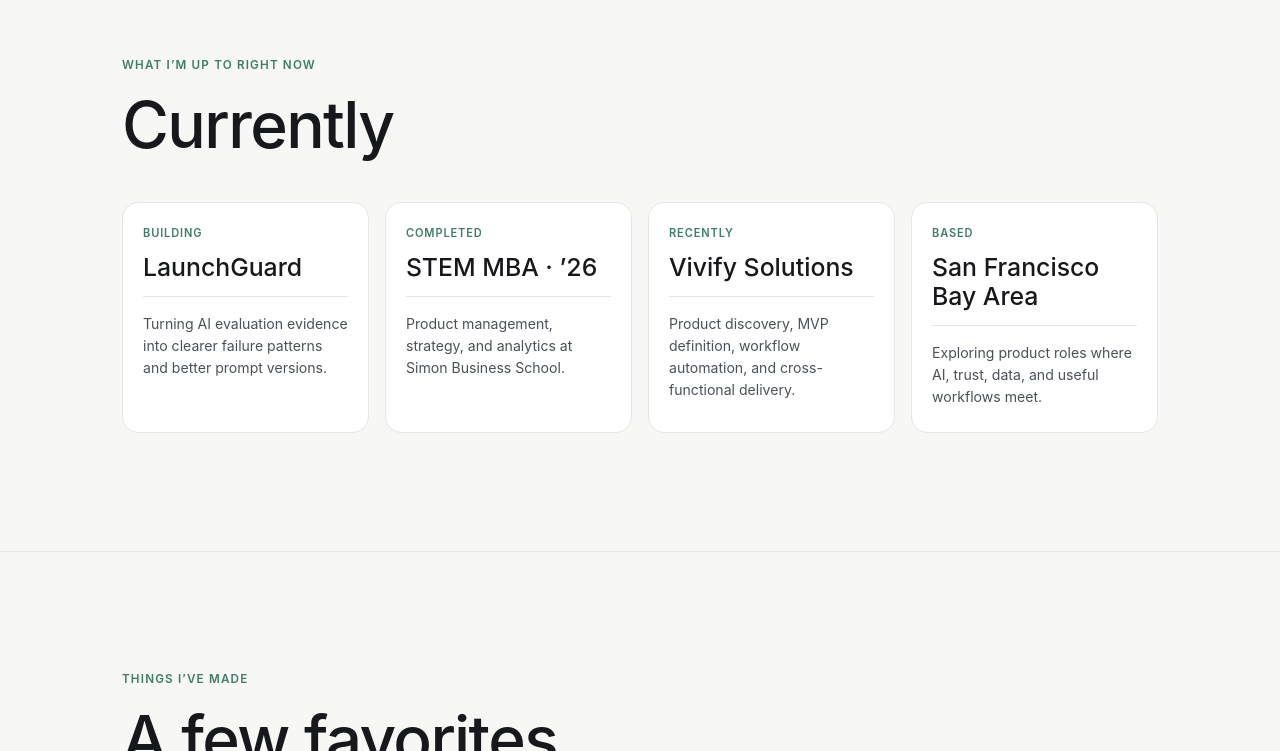
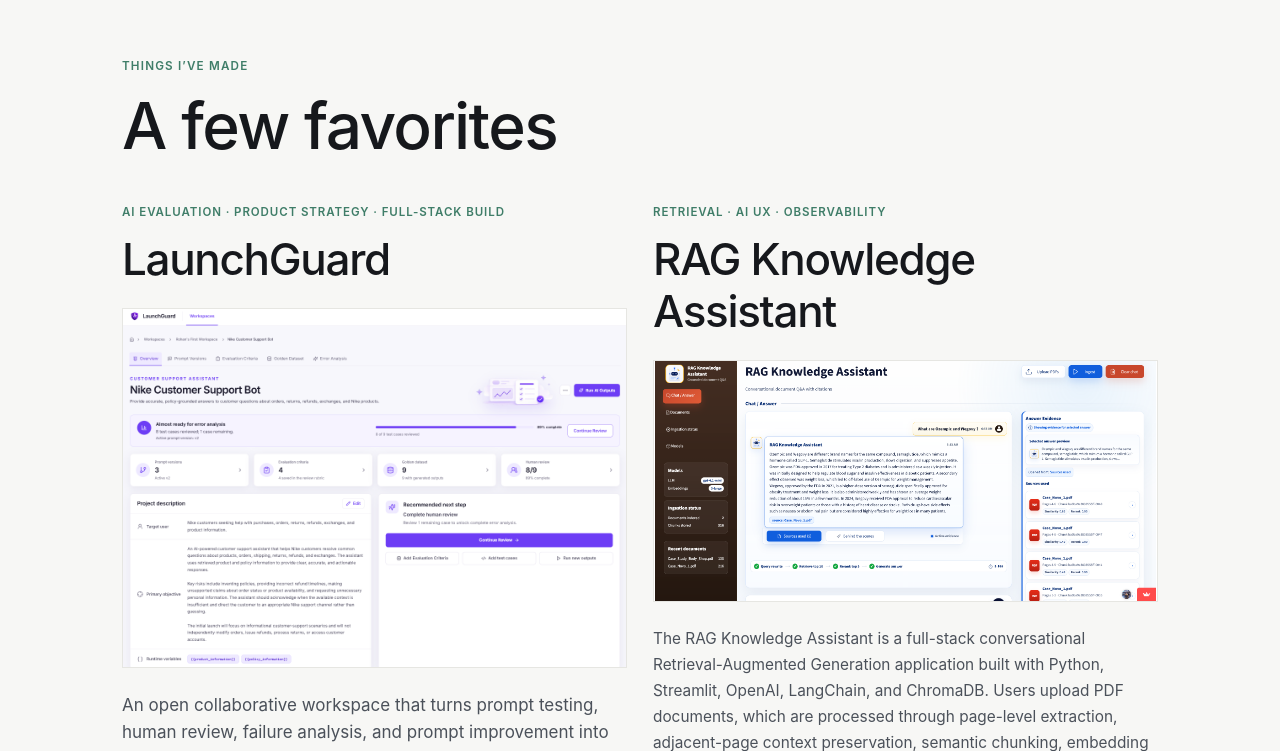
Before and after one commit to rohankandra1998-pmtech/RohanPortfolioWebsite, a Next.js app: page / in a window 1280 px wide. Shown: the part 1793-2544 px from the top of the page. Built offline with nearby package versions, Linux system fonts and the light colour scheme.

Commit message:
feat: remove currently section from home

```diff
--- a/app/page.tsx
+++ b/app/page.tsx
@@ -13,29 +13,6 @@
   description:
     "Portfolio of Rohan Singh Kandra: AI product evaluation, RAG systems, product discovery, analytics, and technical product management.",
 };
-
-const currentCards = [
-  {
-    eyebrow: "Building",
-    title: "LaunchGuard",
-    body: "Turning AI evaluation evidence into clearer failure patterns and better prompt versions.",
-  },
-  {
-    eyebrow: "Completed",
-    title: "STEM MBA · ’26",
-    body: "Product management, strategy, and analytics at Simon Business School.",
-  },
-  {
-    eyebrow: "Recently",
-    title: "Vivify Solutions",
-    body: "Product discovery, MVP definition, workflow automation, and cross-functional delivery.",
-  },
-  {
-    eyebrow: "Based",
-    title: "San Francisco Bay Area",
-    body: "Exploring product roles where AI, trust, data, and useful workflows meet.",
-  },
-];
 
 export default function HomePage() {
   return (
@@ -128,23 +105,6 @@
         </div>
       </section>
 
-      <section className="section">
-        <div className="wrap">
-          <p className="eyebrow">What I’m up to right now</p>
-          <h2>Currently</h2>
-          <div className="now-grid">
-            {currentCards.map((card) => (
-              <article className="now-card" data-reveal key={card.title}>
-                <p>{card.eyebrow}</p>
-                <h3>{card.title}</h3>
-                <div className="now-card__rule" />
-                <p>{card.body}</p>
-              </article>
-            ))}
-          </div>
-        </div>
-      </section>
-
       <section className="section section--work">
         <div className="wrap">
           <p className="eyebrow">Things I’ve made</p>
```
